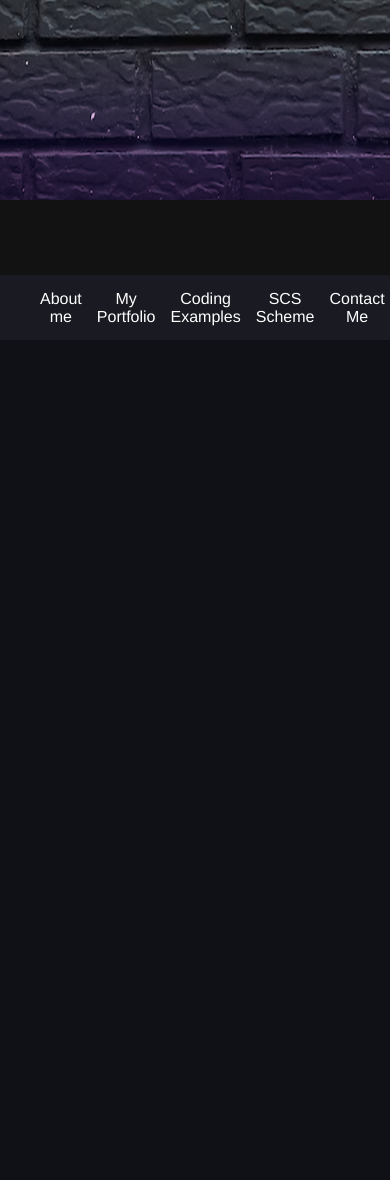
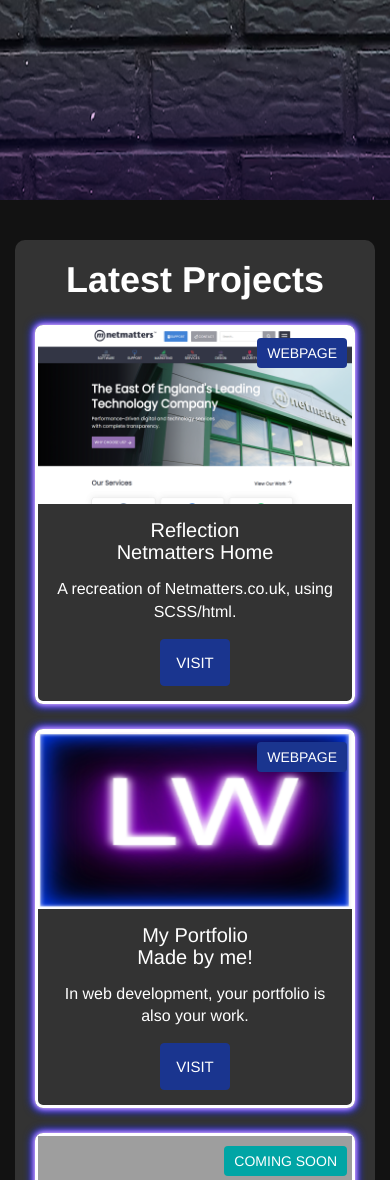
Before and after one commit to liamswork/Portfolio-Old, a PHP site: page /pages/my-portfolio.html in a window 390 px wide. Shown: the part 644-1824 px from the top of the page. Before the commit the page ends 970 px from the top, so only its background shows below. Run offline with PHP 8.4, Linux system fonts and the light colour scheme; some libraries are stand-ins or nearby versions; grey boxes are pictures that could not be loaded.

Commit message:
Footer fixes
-Responsive footer changes
-Content added to contact me page
-Contend added to my portfolio page and extended portfolio cards by 3.
-Abstractions on above content to ensure consistant styling
-Linked view all buttons to my portfolio page.

```diff
--- a/css/style.css
+++ b/css/style.css
@@ -841,6 +841,7 @@ hr.rounded {
   width: 100%;
   background-color: #191a22;
   display: flex;
+  justify-content: center;
 }
 
 .footer-bottom .inner {
@@ -850,7 +851,14 @@ hr.rounded {
 
 .footer-bottom .inner .nav-link-container {
   display: flex;
-  flex-direction: row;
+  flex-direction: column;
+  align-items: center;
+}
+
+@media (min-width: 768px) {
+  .footer-bottom .inner .nav-link-container {
+    flex-direction: row;
+  }
 }
 
 .footer-bottom .inner .nav-link-container a {
--- a/index.html
+++ b/index.html
@@ -56,7 +56,7 @@
                           <strong>Latest Projects</strong>
                         </h1>
                         <h3 class="float-right-sm hidden-xs">
-                          <a href="#">View All <strong>
+                          <a href="pages/my-portfolio.html">View All <strong>
                               <em class="icon-arrow_forward"></em>
                             </strong>
                           </a>
@@ -216,7 +216,7 @@
                   <!--View all below projects on small devices-->
                   <div class="container view-all visible-xs">
                     <h3>
-                      <a href="#">View All
+                      <a href="pages/my-portfolio.html">View All
                         <strong><em class="icon-arrow_forward"></em></strong>
                       </a>
                     </h3>
--- a/pages/coding-examples.html
+++ b/pages/coding-examples.html
@@ -46,7 +46,7 @@
     <div class="main">
         <div class="inner">
 
-
+            <h1>Coming soon!</h1>
         </div>   <!--End of inner closing div-->
         <!--Footer-->
         <footer>
--- a/pages/my-portfolio.html
+++ b/pages/my-portfolio.html
@@ -46,6 +46,238 @@
     <div class="main">
         <div class="inner">
 
+            <div>
+                <div class="latest-projects content-container clearfix">
+                  <div class="bar">
+                    <div class="container">
+                      <div class="headings-container">
+                        <h1>
+                          <strong>Latest Projects</strong>
+                        </h1>
+                      </div>
+                    </div>
+                  </div>
+
+                  <div class="section">
+                    <div class="container">
+                      <div class="project-list">
+                        <div class="row">
+
+                        <!--Project 1-->
+                        <div class="col-lg-4 col-sm-6">
+                            <div class="item webpage">
+                              <a class="project-link" href="#"></a>
+
+                              <div class="img-container">
+                                <a href="#" class="category btn-tooltip"> Webpage </a>
+                                <a class="img">
+                                  <picture>
+                                    <img src="../img/portfolio-netmatters.png" class="img-responsive" alt="Netmatters website reflection project">
+                                  </picture>
+                                </a>
+                              </div>
+                              <div class="block">
+                                <h3>
+                                  <a href="#"> Reflection <br> Netmatters Home </a>
+                                </h3>
+                                <p>A recreation of Netmatters.co.uk, using SCSS/html.</p>
+                                <a class="btn btn-webpage" href="#"> Visit </a>
+                              </div>
+                            </div>
+                        </div>
+
+                        <!--Project 2-->
+                        <div class="col-lg-4 col-sm-6">
+                            <div class="item webpage">
+                              <a class="project-link" href="#"></a>
+                              <a></a>
+                              <div class="img-container">
+                                <a></a>
+                                <a href="#" class="category btn-tooltip"> Webpage </a>
+                                <a class="img">
+                                  <picture>
+                                    <img src="../img/portfolio.png" class="img-responsive" alt="My portfolio which you are on is one of my projects">
+                                  </picture>
+                                </a>
+                              </div>
+                              <div class="block">
+                                <h3>
+                                  <a href="#"> My Portfolio <br> Made by me! </a>
+                                </h3>
+                                <p>In web development, your portfolio is also your work.</p>
+                                <a class="btn btn-webpage" href="#"> Visit </a>
+                              </div>
+                            </div>
+                        </div>
+
+                        <!--Project 3-->
+                        <div class="col-lg-4 col-sm-6">
+                            <div class="item placeholder">
+                              <a class="project-link" href="#"></a>
+                              <a></a>
+                              <div class="img-container">
+                                <a></a>
+                                <a href="#" class="category btn-tooltip"> Coming soon </a>
+                                <a class="img">
+                                  <img src="../img/coming-soon.jpg" class="img-responsive" alt="The Green Team Reducing Our Carbon Footprint - Part 6">
+                                </a>
+                              </div>
+                              <div class="block">
+                                <h3>
+                                  <a href="#"> Other Project <br> Coming soon </a>
+                                </h3>
+                                <p>Soon I will have more content, involving HTML, CSS, SASS, JS, C#, and much more.</p>
+                                <a class="btn btn-placeholder" href="#"> Read More </a>
+                              </div>
+                            </div>
+                        </div>
+
+                        <!--Project 4-->
+                        <div class="col-lg-4 col-sm-6">
+                            <div class="item placeholder">
+                              <a class="project-link" href="#"></a>
+                              <a></a>
+                              <div class="img-container">
+                                <a></a>
+                                <a href="#" class="category btn-tooltip"> Coming soon </a>
+                                <a class="img">
+                                  <picture>
+                                    <img src="../img/coming-soon.jpg" class="img-responsive" alt="Receptionist Vacancy Norfolk">
+                                  </picture>
+                                </a>
+                              </div>
+                              <div class="block">
+                                <h3>
+                                  <a href="#"> Other Project <br> Coming soon </a>
+                                </h3>
+                                <p>Soon I will have more content, involving HTML, CSS, SASS, JS, C#, and much more.</p>
+                                <a class="btn btn-placeholder" href="#"> Read More </a>
+                              </div>
+                            </div>
+                        </div>
+
+                          <!--Project 5-->
+                        <div class="col-lg-4 col-sm-6">
+                          <div class="item placeholder">
+                            <a class="project-link" href="#"></a>
+                            <a></a>
+                            <div class="img-container">
+                              <a></a>
+                              <a href="#" class="category btn-tooltip"> Coming soon </a>
+                              <a class="img">
+                                <picture>
+                                  <img src="../img/coming-soon.jpg" class="img-responsive" alt="UP Building Products - Web Case Study">
+                                </picture>
+                              </a>
+                            </div>
+                            <div class="block">
+                              <h3>
+                                <a href="#"> Other Project <br> Coming soon </a>
+                              </h3>
+                              <p>Soon I will have more content, involving HTML, CSS, SASS, JS, C#, and much more.</p>
+                              <a class="btn btn-placeholder" href="#"> Read More </a>
+                            </div>
+                          </div>
+                        </div>
+
+                        <!--Project 6-->
+                        <div class="col-lg-4 col-sm-6">
+                          <div class="item placeholder">
+                            <a class="project-link" href="#"></a>
+                            <a></a>
+                            <div class="img-container">
+                              <a></a>
+                              <a href="#" class="category btn-tooltip"> Coming soon </a>
+                              <a class="img ">
+                                <img src="../img/coming-soon.jpg" class="img-responsive" alt="The Green Team Reducing Our Carbon Footprint - Part 6">
+                              </a>
+                            </div>
+                            <div class="block">
+                              <h3>
+                                <a href="#"> Other Project <br> Coming soon </a>
+                              </h3>
+                              <p>Soon I will have more content, involving HTML, CSS, SASS, JS, C#, and much more.</p>
+                              <a class="btn btn-placeholder" href="#"> Read More </a>
+                            </div>
+                          </div>
+                        </div>
+
+                        <!--Project 7-->
+                        <div class="col-lg-4 col-sm-6">
+                            <div class="item placeholder">
+                              <a class="project-link" href="#"></a>
+                              <a></a>
+                              <div class="img-container">
+                                <a></a>
+                                <a href="#" class="category btn-tooltip"> Coming soon </a>
+                                <a class="img">
+                                  <picture>
+                                    <img src="../img/coming-soon.jpg" class="img-responsive" alt="Receptionist Vacancy Norfolk">
+                                  </picture>
+                                </a>
+                              </div>
+                              <div class="block">
+                                <h3>
+                                  <a href="#"> Other Project <br> Coming soon </a>
+                                </h3>
+                                <p>Soon I will have more content, involving HTML, CSS, SASS, JS, C#, and much more.</p>
+                                <a class="btn btn-placeholder" href="#"> Read More </a>
+                              </div>
+                            </div>
+                        </div>
+
+                          <!--Project 8-->
+                        <div class="col-lg-4 col-sm-6">
+                          <div class="item placeholder">
+                            <a class="project-link" href="#"></a>
+                            <a></a>
+                            <div class="img-container">
+                              <a></a>
+                              <a href="#" class="category btn-tooltip"> Coming soon </a>
+                              <a class="img">
+                                <picture>
+                                  <img src="../img/coming-soon.jpg" class="img-responsive" alt="UP Building Products - Web Case Study">
+                                </picture>
+                              </a>
+                            </div>
+                            <div class="block">
+                              <h3>
+                                <a href="#"> Other Project <br> Coming soon </a>
+                              </h3>
+                              <p>Soon I will have more content, involving HTML, CSS, SASS, JS, C#, and much more.</p>
+                              <a class="btn btn-placeholder" href="#"> Read More </a>
+                            </div>
+                          </div>
+                        </div>
+
+                        <!--Project 9-->
+                        <div class="col-lg-4 col-sm-6">
+                          <div class="item placeholder">
+                            <a class="project-link" href="#"></a>
+                            <a></a>
+                            <div class="img-container">
+                              <a></a>
+                              <a href="#" class="category btn-tooltip"> Coming soon </a>
+                              <a class="img ">
+                                <img src="../img/coming-soon.jpg" class="img-responsive" alt="The Green Team Reducing Our Carbon Footprint - Part 6">
+                              </a>
+                            </div>
+                            <div class="block">
+                              <h3>
+                                <a href="#"> Other Project <br> Coming soon </a>
+                              </h3>
+                              <p>Soon I will have more content, involving HTML, CSS, SASS, JS, C#, and much more.</p>
+                              <a class="btn btn-placeholder" href="#"> Read More </a>
+                            </div>
+                          </div>
+                        </div>
+
+                        </div>
+                      </div>
+                    </div>
+                  </div>
+                </div>
+            </div>
 
         </div>   <!--End of inner closing div-->
         <!--Footer-->
--- a/scss/layout/_footer.scss
+++ b/scss/layout/_footer.scss
@@ -7,12 +7,18 @@
         width: 100%;
         background-color:$color-secondary;
         display:flex;
+        justify-content: center;
+
         .inner{
             padding:5px 25px;
             margin:0 15px;
             .nav-link-container{
                 display:flex;
-                flex-direction: row;
+                flex-direction: column;
+                @media (min-width:768px) {
+                    flex-direction: row;
+                }
+                align-items: center;
                 a{
                     margin-right:15px;
                     text-decoration: none;
```
Also changed, not shown: pages/contact-me.html (+68 -0 lines).
